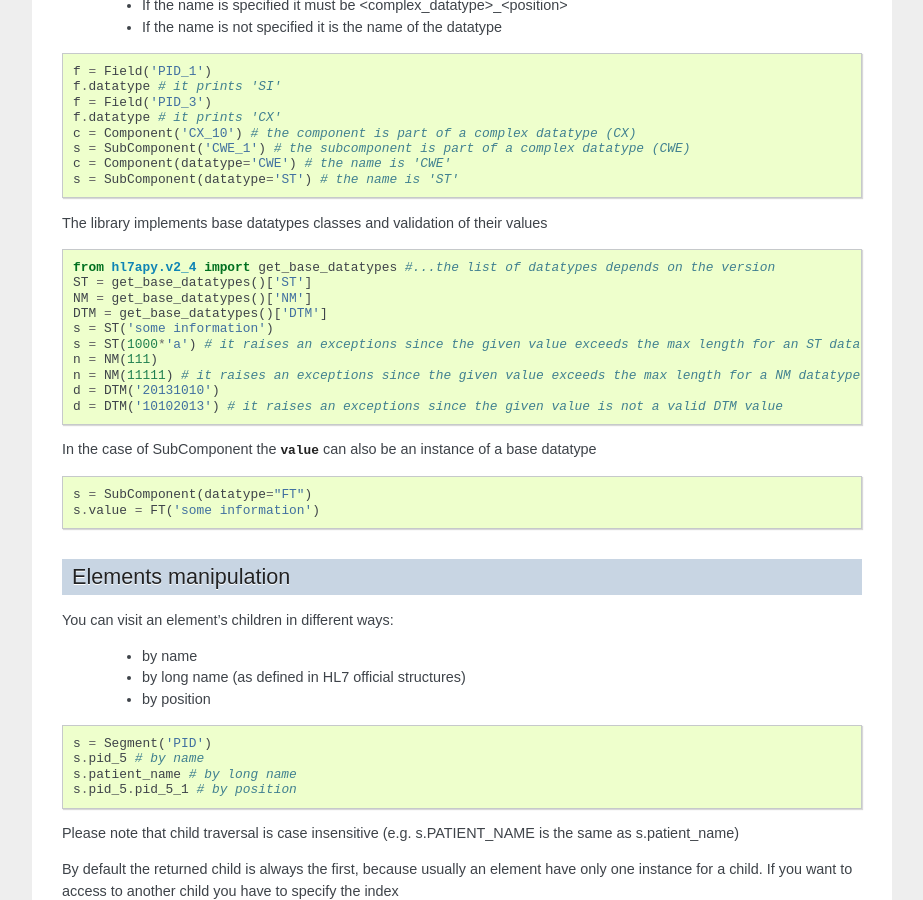
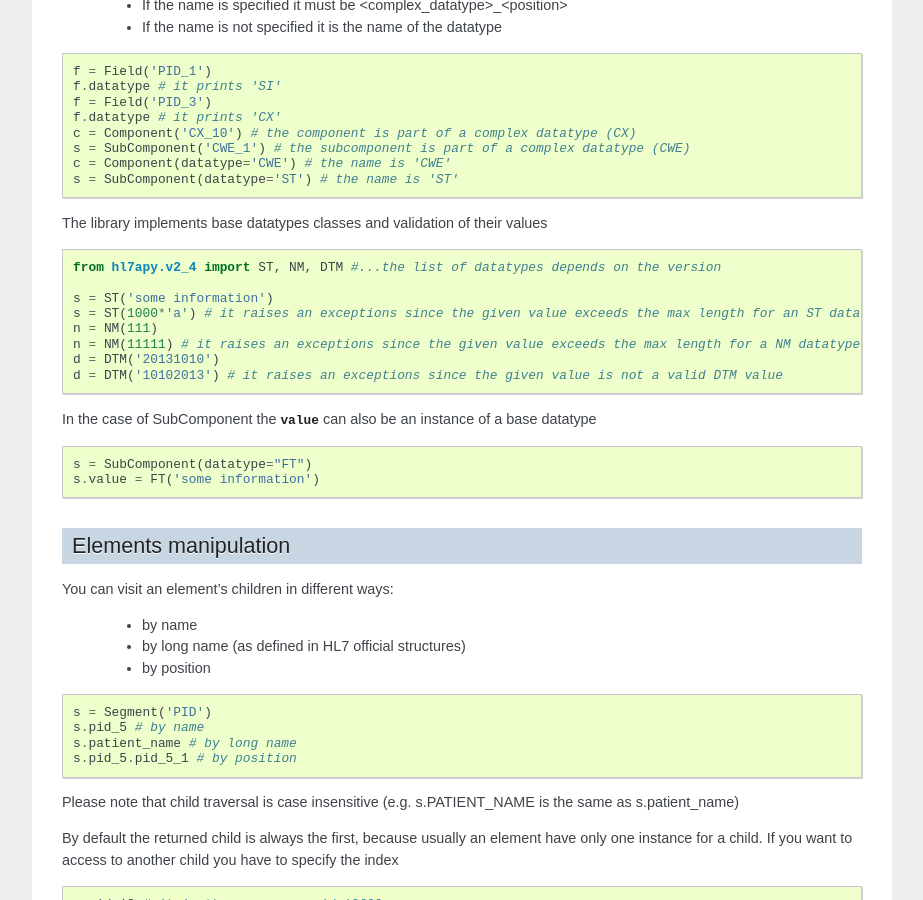
Before and after one commit to crs4/hl7apy, a Sphinx documentation site: the page built from docs/tutorial/index.rst, in a window 1280 px wide and 900 px high, scrolled down 3395 px. Shown: the whole window, without its empty margins (198-1121 px from the left). Built offline with Sphinx 7.4.7, drawn with Linux system fonts in a browser that asks for light colours.

Commit message:
Minor changes in documentation for base datatypes

```diff
--- a/docs/tutorial/index.rst
+++ b/docs/tutorial/index.rst
@@ -222,10 +222,8 @@ The library implements base datatypes classes and validation of their values
 
 .. code-block:: python
 
-  from hl7apy.v2_4 import get_base_datatypes #...the list of datatypes depends on the version
-  ST = get_base_datatypes()['ST']
-  NM = get_base_datatypes()['NM']
-  DTM = get_base_datatypes()['DTM']
+  from hl7apy.v2_4 import ST, NM, DTM #...the list of datatypes depends on the version
+
   s = ST('some information')
   s = ST(1000*'a') # it raises an exceptions since the given value exceeds the max length for an ST datatype
   n = NM(111)
```
Also changed, not shown: 1 other file.
